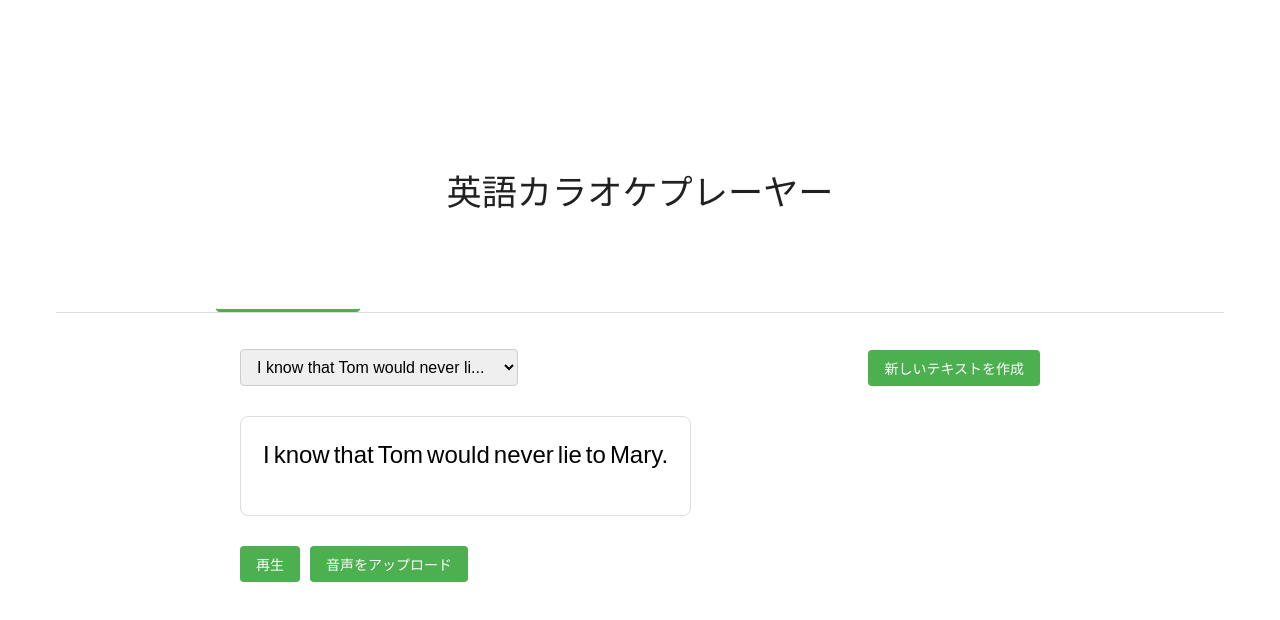
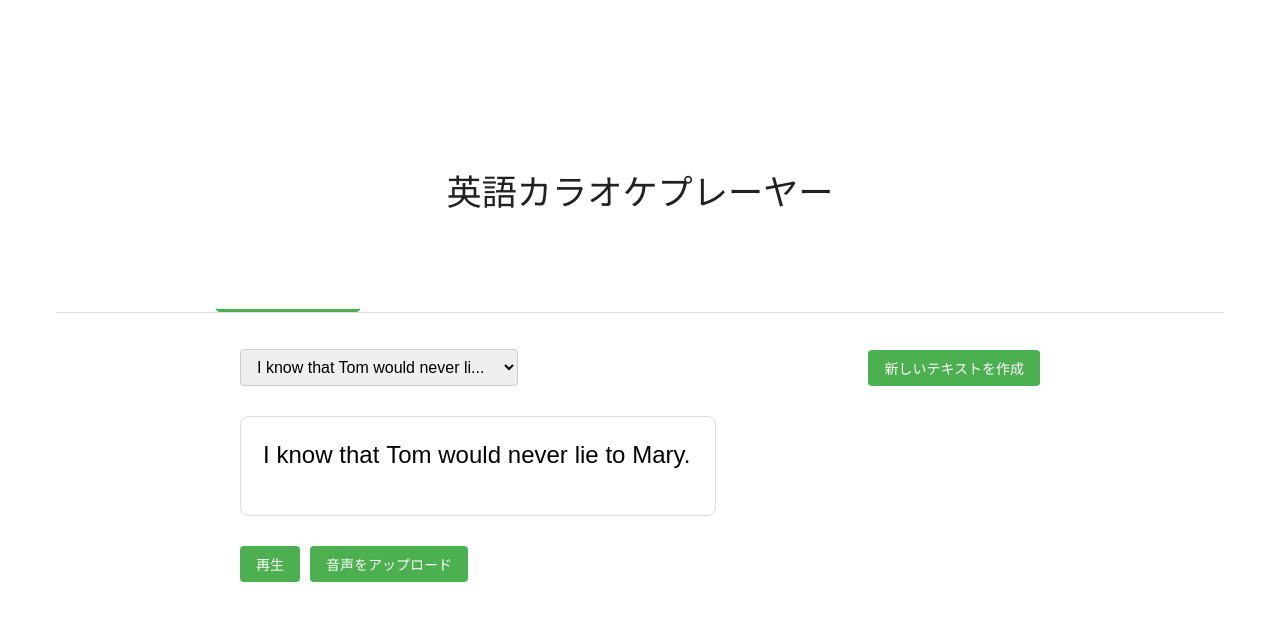
Before and after one commit to erutobusiness/english-karaoke-player, a React (Vite) app: page / in a window 1280 px wide. Both pictures are taken after a click on the button "カスタマイズ". Shown: the top 620 px of the page. Built offline with nearby package versions, Linux system fonts and the light colour scheme.

Commit message:
CustomizableKaraokePlayerコンポーネントのCSSとTSXをリファクタリングし、スタイルを共通化。不要なスタイルを削除し、クラス名を変更して可読性を向上。useKaraokePlayerフックの引数を整理。

```diff
--- a/src/components/CustomizableKaraokePlayer/index.css
+++ b/src/components/CustomizableKaraokePlayer/index.css
@@ -35,41 +35,33 @@ select {
   background-color: #fff; /* Added background */
 }
 
-.word-container {
-  display: inline-block;
-  position: relative;
-  margin: 0 2px;
+/* Use common karaoke styles and add component-specific overrides */
+.karaoke-word-container {
+  /* Inherits display, position, vertical-align from common styles */
+  margin: 0 2px; /* Specific margin for this player */
 }
 
-.word {
-  position: relative;
-  display: inline-block;
+.karaoke-word {
+  /* Inherits position, display, white-space from common styles */
 }
 
-.highlight {
-  position: absolute;
-  top: 0;
-  left: 0;
-  height: 100%;
-  overflow: hidden;
-  color: red; /* Highlighted text color */
-  white-space: nowrap;
-  pointer-events: none;
-  background-color: yellow; /* Highlight background */
-  mix-blend-mode: multiply; /* Blend mode */
-  z-index: 1; /* Ensure highlight is above original */
+.karaoke-original-text {
+  /* Inherits position, z-index from common styles */
+  color: black; /* Specific text color for this player */
 }
 
-.original {
-  color: black;
-  position: relative;
-  /* z-index: -1; Removed */
+.karaoke-highlight-layer {
+  /* Inherits position, top, left, height, overflow, white-space, pointer-events, z-index from common styles */
+  /* Override CSS variables for this player (similar to AdvancedKaraokeEditor preview) */
+  --karaoke-highlight-color: red;
+  --karaoke-highlight-bg-color: yellow;
+  --karaoke-highlight-blend-mode: multiply;
 }
 
 .controls {
   display: flex;
   gap: 10px;
-  margin-top: 20px; /* Added margin top */
+  margin-top: 20px;
 }
 
 /* General button styling */
@@ -113,3 +105,11 @@ textarea {
   gap: 10px;
   margin-top: 10px; /* Added margin top */
 }
+
+/* Remove old styles */
+/*
+.word-container { ... }
+.word { ... }
+.highlight { ... }
+.original { ... }
+*/
--- a/src/components/CustomizableKaraokePlayer/index.tsx
+++ b/src/components/CustomizableKaraokePlayer/index.tsx
@@ -214,10 +214,10 @@ const CustomizableKaraokePlayer = () => {
             onKeyDown={(e) => { if (e.key === 'Enter' || e.key === ' ') togglePlay(); }}
           >
             {selectedSample?.words?.map((word, index) => ( // selectedSample が null の可能性を考慮
-              <span key={`${selectedSample.id}-${index}`} className="word-container"> {/* Use more stable key */}
-                <span className="word">
+              <span key={`${selectedSample.id}-${index}`} className="karaoke-word-container">
+                <span className="karaoke-word">
                   <span
-                    className="highlight"
+                    className="karaoke-highlight-layer"
                     style={{
                       // フックから取得した getPartialHighlight を使用
                       width: `${getPartialHighlight(word)}%`
@@ -225,7 +225,7 @@ const CustomizableKaraokePlayer = () => {
                   >
                     {word.word}
                   </span>
-                  <span className="original">
+                  <span className="karaoke-original-text">
                     {word.word}
                   </span>
                 </span>
--- a/src/hooks/useKaraokePlayer.ts
+++ b/src/hooks/useKaraokePlayer.ts
@@ -15,7 +15,7 @@ interface UseKaraokePlayerProps {
   onEnded?: () => void; // オプショナルな onEnded コールバック
 }
 
-export const useKaraokePlayer = ({ audioUrl, words, onEnded }: UseKaraokePlayerProps) => {
+export const useKaraokePlayer = ({ audioUrl, onEnded }: UseKaraokePlayerProps) => {
   const [isPlaying, setIsPlaying] = useState(false);
   const [currentTime, setCurrentTime] = useState(0);
   const audioRef = useRef<HTMLAudioElement>(null);
```
